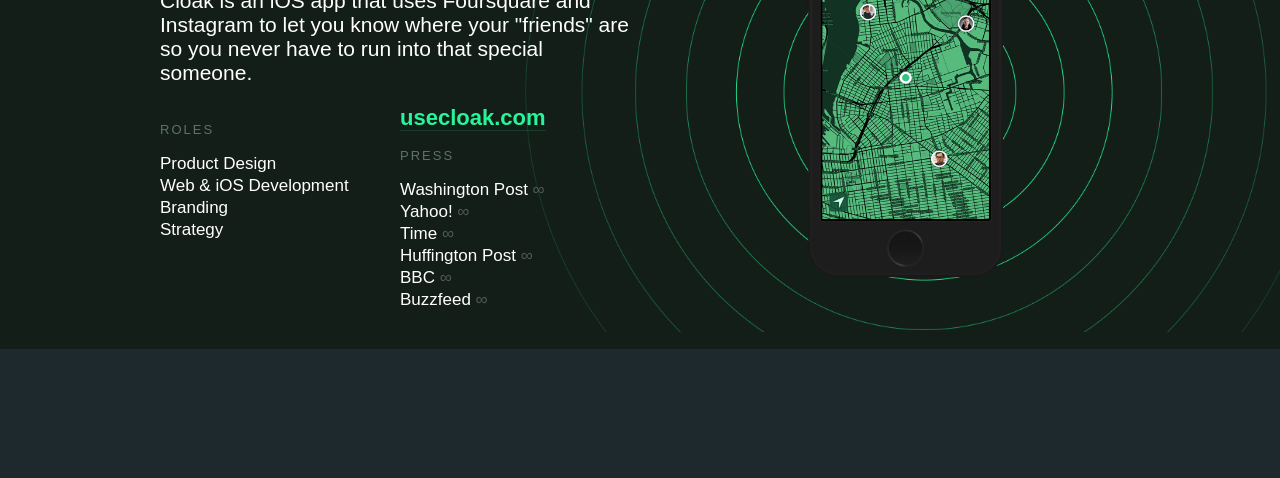
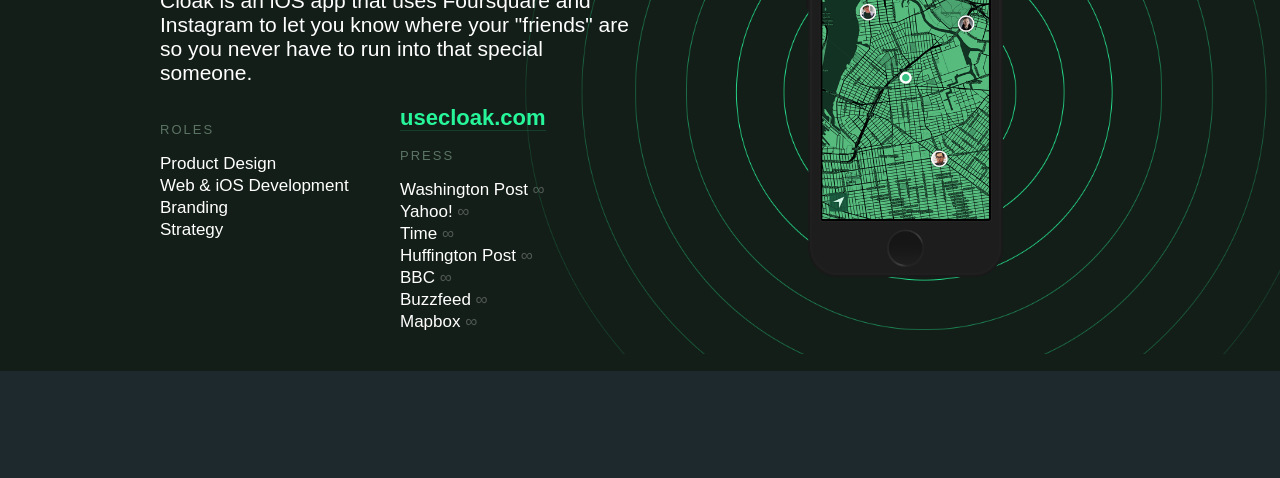
Before and after one commit to nobodysofnyc/nobodysofnyc.github.io, a plain HTML site: page index.html in a window 1280 px wide. Shown: the part 322-800 px from the top of the page. Drawn offline with nearby package versions, Linux system fonts and the light colour scheme.

Commit message:
add mapbox to press

```diff
--- a/index.html
+++ b/index.html
@@ -81,6 +81,9 @@
             <p class="role">
               <a href="http://www.buzzfeed.com/katienotopoulos/this-app-will-help-you-avoid-everyone-in-your-life">Buzzfeed <span>&infin;</span></a>
             </p>
+            <p class="role">
+              <a href="https://www.mapbox.com/blog/brand-matters-cloak/">Mapbox <span>&infin;</span></a>
+            </p>
           </div>
         </div>
       </div>
```
